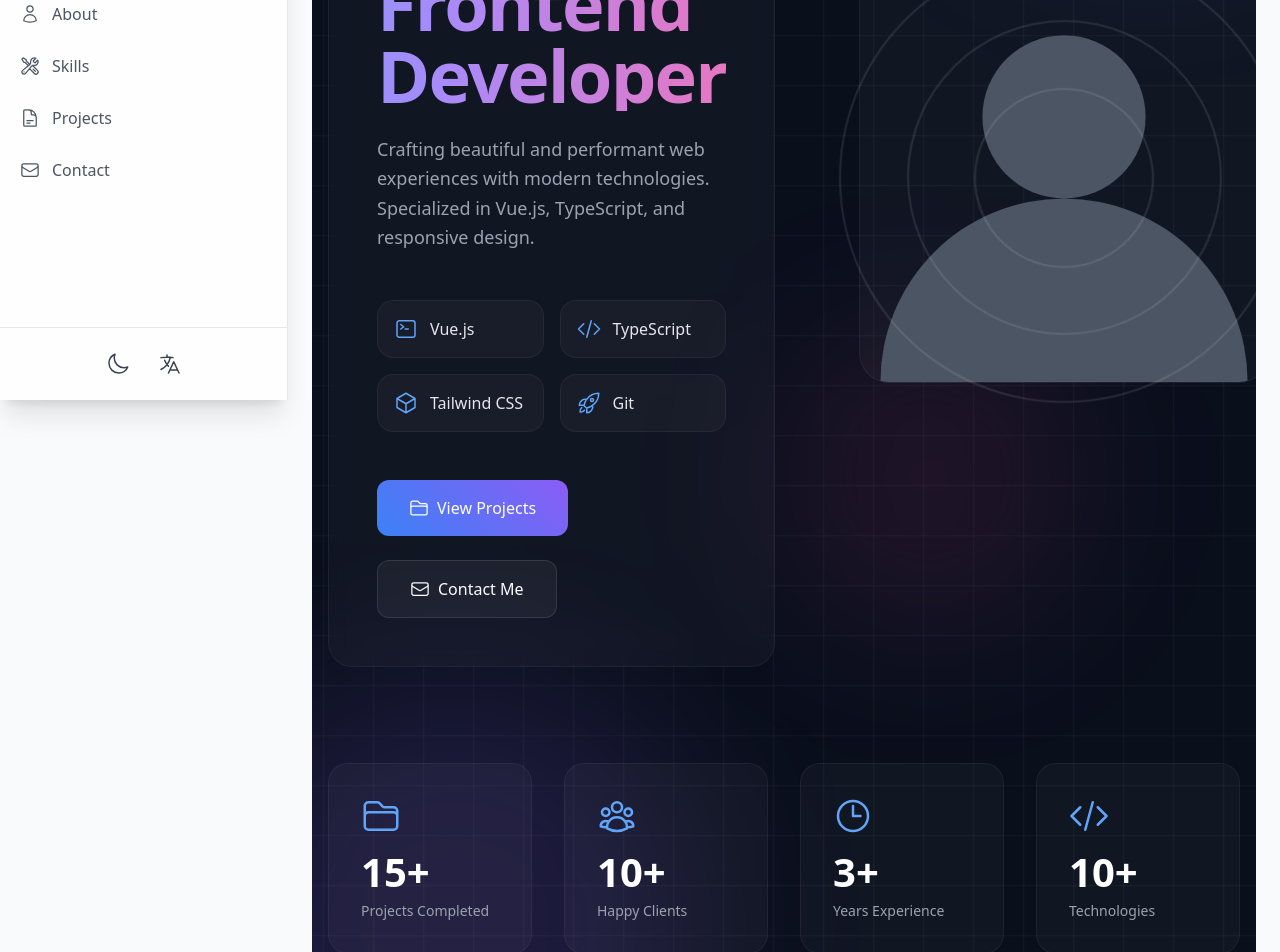
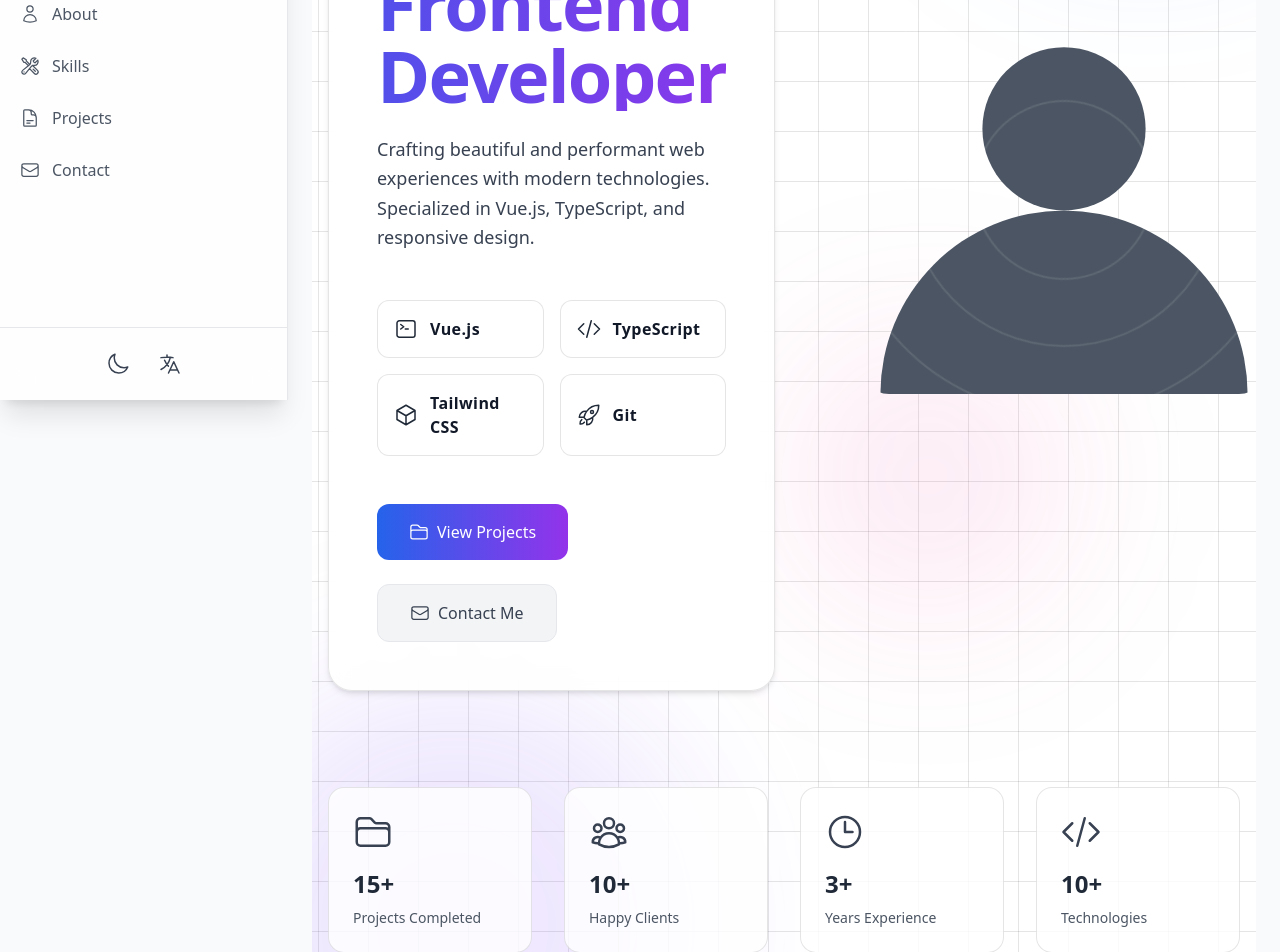
Before and after one commit to Ibrahim-Almsawa/Portfolio-, a Vue app: page / in a window 1280 px wide. Shown: the part 400-1352 px from the top of the page. Built offline with nearby package versions, Linux system fonts and the light colour scheme.

Commit message:
fix the cv and light mode

```diff
--- a/src/views/AboutView.vue
+++ b/src/views/AboutView.vue
@@ -36,7 +36,7 @@
               'justify-center lg:justify-start': currentLocale === 'en'
             }">
               <a
-                :href="'/src/assets/CV/MY CV_ibrahim.pdf'"
+                href="/CV/Ibrahim_CV_ Curriculum Vitae.pdf"
                 download="Ibrahim_Almsawa_CV.pdf"
                 class="group inline-flex items-center px-6 py-3 rounded-lg bg-gradient-to-r from-blue-600 to-purple-600 text-white hover:from-blue-700 hover:to-purple-700 transition-all duration-300 transform hover:scale-105"
               >
--- a/src/views/HomeView.vue
+++ b/src/views/HomeView.vue
@@ -1,5 +1,5 @@
 <template>
-  <div class="min-h-screen bg-[#0A0F1C] dark:bg-[#0A0F1C] relative overflow-hidden">
+  <div class="min-h-screen bg-white dark:bg-[#0A0F1C] relative overflow-hidden">
     <!-- Animated Background Grid -->
     <div class="absolute inset-0">
       <div class="grid-animation"></div>
@@ -19,21 +19,21 @@
           'text-center lg:text-left order-2 lg:order-1': locale === 'en'
         }">
           <!-- Status Badge -->
-          <div class="inline-flex items-center px-4 py-2 rounded-full bg-emerald-500/10 border border-emerald-500/20 mb-8">
+          <div class="inline-flex items-center px-4 py-2 rounded-full bg-emerald-100 dark:bg-emerald-500/10 border border-emerald-200 dark:border-emerald-500/20 mb-8">
             <span class="pulse-dot"></span>
-            <span class="text-emerald-400 text-sm font-medium ml-2">{{ $t('home.available') }}</span>
+            <span class="text-emerald-600 dark:text-emerald-400 text-sm font-medium ml-2">{{ $t('home.available') }}</span>
           </div>
 
           <!-- Main Heading -->
           <div class="space-y-6 mb-12">
             <h1 class="text-5xl lg:text-7xl font-bold tracking-tight">
-              <span class="text-white">{{ $t('home.greeting') }}</span>
+              <span class="text-gray-800 dark:text-white">{{ $t('home.greeting') }}</span>
               <div class="mt-4">
                 <span class="gradient-text">{{ $t('home.role') }}</span>
               </div>
             </h1>
 
-            <p class="text-gray-400 text-lg leading-relaxed max-w-2xl">
+            <p class="text-gray-700 dark:text-gray-400 text-lg leading-relaxed max-w-2xl">
               {{ $t('home.description') }}
             </p>
           </div>
@@ -43,9 +43,9 @@
             <div v-for="tech in techStack" :key="tech.name"
                  class="tech-card group">
               <div class="tech-icon">
-                <component :is="tech.icon" class="w-6 h-6" />
+                <component :is="tech.icon" class="w-6 h-6 text-gray-800 dark:text-gray-200" />
               </div>
-              <span class="tech-name">{{ tech.name }}</span>
+              <span class="tech-name text-gray-900 dark:text-gray-100 font-semibold">{{ tech.name }}</span>
               <div class="tech-card-glow"></div>
             </div>
           </div>
@@ -151,10 +151,17 @@ const localizedStats = computed(() =>
 <style scoped>
 /* Base Styles */
 .glass-card {
+  background: rgba(255, 255, 255, 0.9);
+  backdrop-filter: blur(10px);
+  border: 1px solid rgba(0, 0, 0, 0.1);
+  border-radius: 24px;
+  box-shadow: 0 4px 6px -1px rgba(0, 0, 0, 0.1), 0 2px 4px -1px rgba(0, 0, 0, 0.06);
+}
+
+:root.dark .glass-card {
   background: rgba(255, 255, 255, 0.03);
-  backdrop-filter: blur(10px);
   border: 1px solid rgba(255, 255, 255, 0.05);
-  border-radius: 24px;
+  box-shadow: none;
 }
 
 /* Grid Animation Background */
@@ -162,15 +169,16 @@ const localizedStats = computed(() =>
   position: absolute;
   inset: -100%;
   background-image:
-    linear-gradient(rgba(255, 255, 255, 0.05) 1px, transparent 1px),
-    linear-gradient(90deg, rgba(255, 255, 255, 0.05) 1px, transparent 1px);
+    linear-gradient(rgba(0, 0, 0, 0.1) 1px, transparent 1px),
+    linear-gradient(90deg, rgba(0, 0, 0, 0.1) 1px, transparent 1px);
   background-size: 50px 50px;
   animation: grid-move 20s linear infinite;
 }
 
-@keyframes grid-move {
-  0% { transform: translate(0, 0); }
-  100% { transform: translate(50px, 50px); }
+:root.dark .grid-animation {
+  background-image:
+    linear-gradient(rgba(255, 255, 255, 0.05) 1px, transparent 1px),
+    linear-gradient(90deg, rgba(255, 255, 255, 0.05) 1px, transparent 1px);
 }
 
 /* Glowing Orbs */
@@ -209,7 +217,7 @@ const localizedStats = computed(() =>
 
 /* Gradient Text */
 .gradient-text {
-  background: linear-gradient(to right, #60A5FA, #A78BFA, #F472B6);
+  @apply bg-clip-text text-transparent bg-gradient-to-r from-blue-600 to-purple-600 dark:from-blue-400 dark:to-purple-400;
   -webkit-background-clip: text;
   background-clip: text;
   color: transparent;
@@ -232,21 +240,19 @@ const localizedStats = computed(() =>
 }
 
 .tech-card {
-  background: rgba(255, 255, 255, 0.03);
-  border: 1px solid rgba(255, 255, 255, 0.05);
-  border-radius: 16px;
+  background: rgba(255, 255, 255, 0.9);
+  border: 1px solid rgba(0, 0, 0, 0.1);
   padding: 1rem;
+  border-radius: 12px;
+  transition: all 0.3s ease;
   display: flex;
   align-items: center;
   gap: 0.75rem;
-  position: relative;
-  overflow: hidden;
-  transition: all 0.3s ease;
 }
 
-.tech-card:hover {
-  transform: translateY(-2px);
-  border-color: rgba(255, 255, 255, 0.1);
+:root.dark .tech-card {
+  background: rgba(255, 255, 255, 0.03);
+  border: 1px solid rgba(255, 255, 255, 0.05);
 }
 
 .tech-icon {
@@ -255,8 +261,19 @@ const localizedStats = computed(() =>
 }
 
 .tech-name {
-  color: #E5E7EB;
-  font-medium: 500;
+  font-size: 1rem;
+  letter-spacing: 0.025em;
+}
+
+.tech-card:hover {
+  transform: translateY(-2px);
+  background: rgba(255, 255, 255, 0.95);
+  border-color: rgba(0, 0, 0, 0.2);
+}
+
+:root.dark .tech-card:hover {
+  background: rgba(255, 255, 255, 0.05);
+  border-color: rgba(255, 255, 255, 0.1);
 }
 
 .tech-card-glow {
@@ -281,17 +298,15 @@ const localizedStats = computed(() =>
   font-weight: 500;
   transition: all 0.3s ease;
   overflow: hidden;
+  @apply text-gray-700 dark:text-white font-medium;
 }
 
 .cta-button.primary {
-  background: linear-gradient(45deg, #3B82F6, #8B5CF6);
-  color: white;
+  @apply bg-gradient-to-r from-blue-600 to-purple-600 text-white;
 }
 
 .cta-button.secondary {
-  background: rgba(255, 255, 255, 0.05);
-  border: 1px solid rgba(255, 255, 255, 0.1);
-  color: white;
+  @apply bg-gray-100 dark:bg-gray-800 text-gray-700 dark:text-white border border-gray-200 dark:border-gray-700;
 }
 
 .cta-button:hover {
@@ -416,18 +431,16 @@ const localizedStats = computed(() =>
 }
 
 .stat-card {
-  background: rgba(255, 255, 255, 0.03);
-  border: 1px solid rgba(255, 255, 255, 0.05);
-  border-radius: 20px;
-  padding: 2rem;
-  position: relative;
-  overflow: hidden;
+  background: rgba(255, 255, 255, 0.8);
+  border: 1px solid rgba(0, 0, 0, 0.1);
+  padding: 1.5rem;
+  border-radius: 16px;
   transition: all 0.3s ease;
 }
 
-.stat-card:hover {
-  transform: translateY(-2px);
-  border-color: rgba(255, 255, 255, 0.1);
+:root.dark .stat-card {
+  background: rgba(255, 255, 255, 0.03);
+  border: 1px solid rgba(255, 255, 255, 0.05);
 }
 
 .stat-icon {
@@ -444,15 +457,15 @@ const localizedStats = computed(() =>
 }
 
 .stat-value {
-  font-size: 2.5rem;
-  font-weight: 700;
-  color: white;
-  line-height: 1;
+  @apply text-2xl font-bold text-gray-800 dark:text-white;
 }
 
 .stat-label {
-  color: #9CA3AF;
-  font-size: 0.875rem;
+  @apply text-sm text-gray-600 dark:text-gray-400;
+}
+
+.stat-icon {
+  @apply text-gray-700 dark:text-gray-300;
 }
 
 /* Pulse Animation */
```
Also changed, not shown: 2 other files (tests, documents, lock files or other folders).
